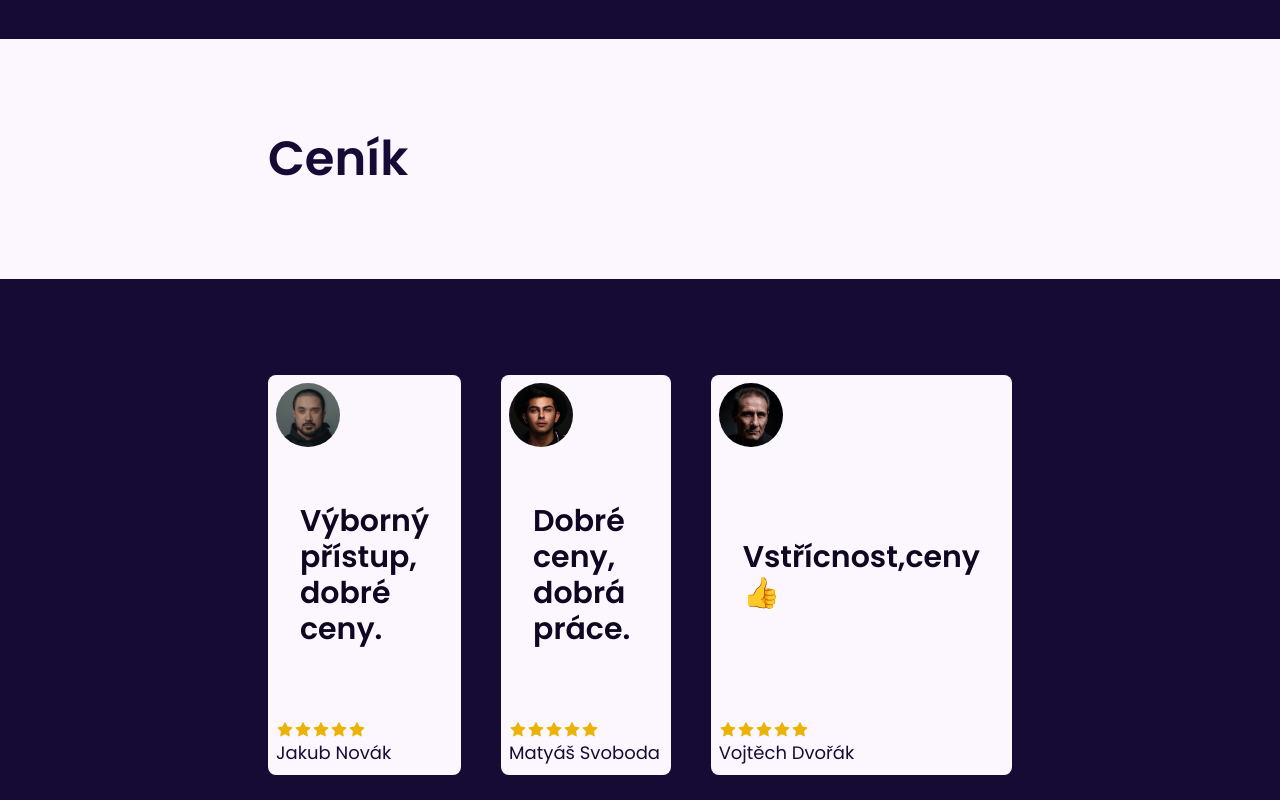
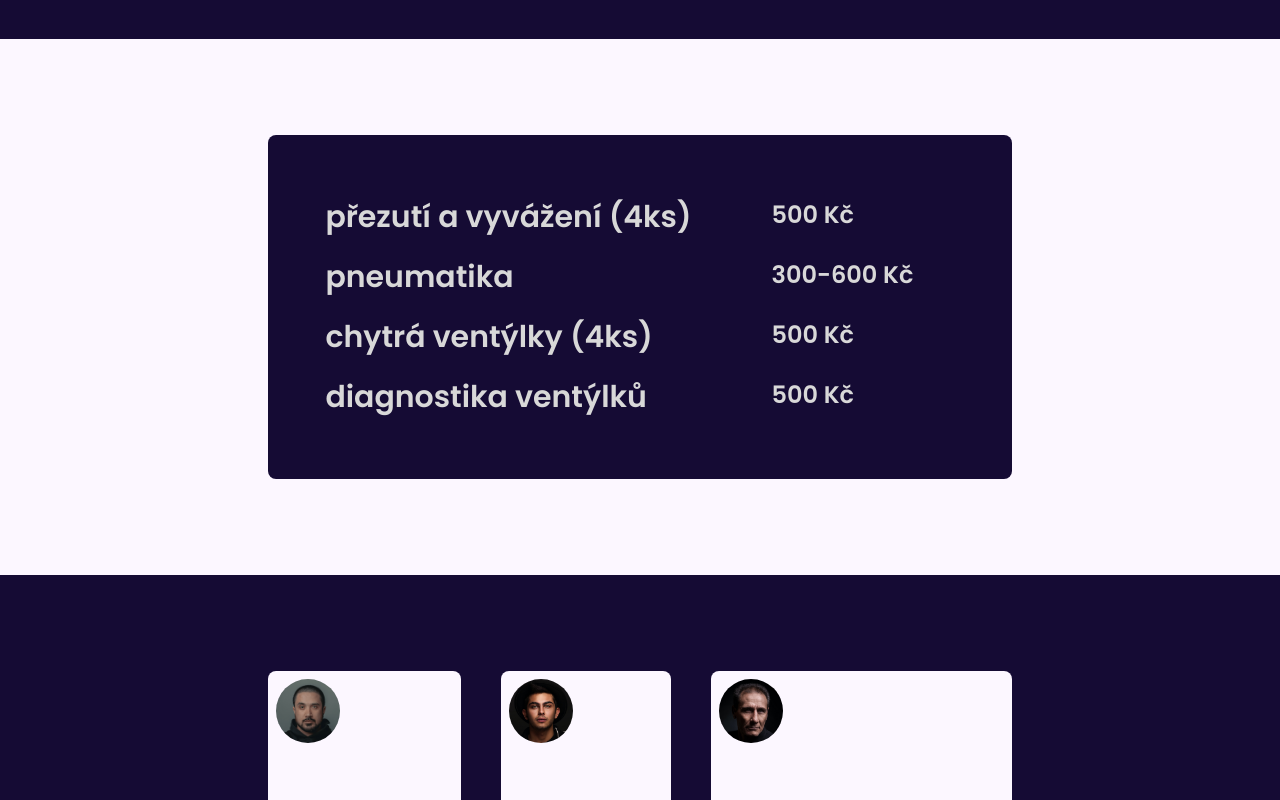
Before and after one commit to ton1czech/pneuservis-baudys, a React (Vite) app: page / in a window 1280 px wide. Shown: the part 3320-4120 px from the top of the page. Built offline with nearby package versions, Linux system fonts and the light colour scheme.

Commit message:
🎁 NEW: price list

```diff
--- a/src/components/Pricelist.jsx
+++ b/src/components/Pricelist.jsx
@@ -1,10 +1,25 @@
 import Container from './Container'
+import { Fade } from 'react-reveal'
+
+const Item = ({ price, text }) => (
+  <div className='grid grid-cols-[2fr_1fr] gap-20'>
+    <h2 className='subheading'>{text}</h2>
+    <p className='subheading text-2xl'>{price} Kč</p>
+  </div>
+)
 
 export default function Pricelist() {
   return (
     <Container>
       <div id='pricelist' className='py-12 sm:py-24'>
-        <h1 className='darkheading'>Ceník</h1>
+        <Fade>
+          <div className='py-10 sm:py-16 bg-dark rounded-lg relative grid justify-center space-y-4 sm:space-y-6'>
+            <Item price='500' text='přezutí a vyvážení (4ks)' />
+            <Item price='300-600' text='pneumatika' />
+            <Item price='500' text='chytrá ventýlky (4ks)' />
+            <Item price='500' text='diagnostika ventýlků' />
+          </div>
+        </Fade>
       </div>
     </Container>
   )
```
